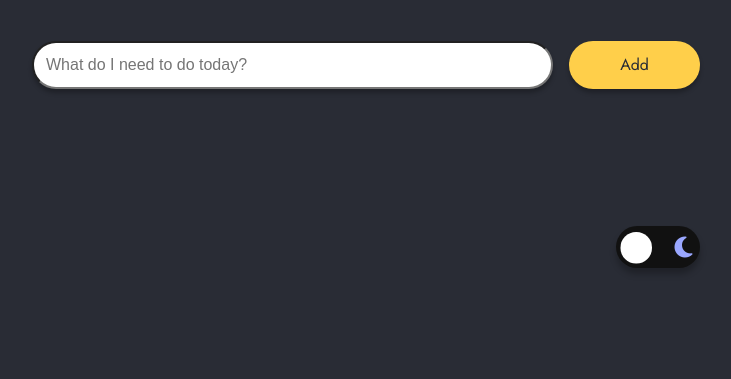
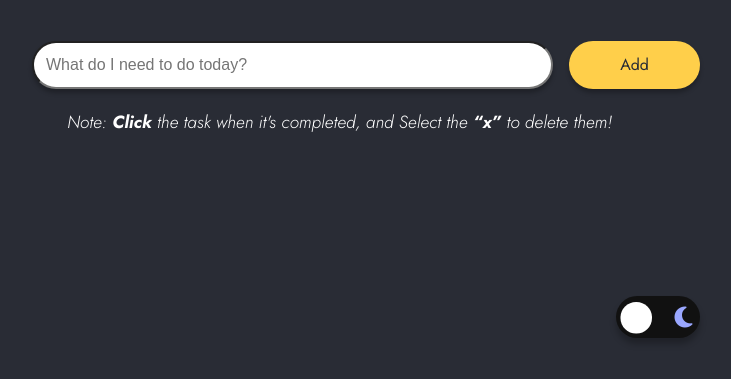
Before and after one commit to jessicamlee/todolist, a plain HTML site: page index.html in a window 1280 px wide. Shown: the part 193-572 px from the top of the page, without its empty margins (274-1005 px from the left). Drawn offline with Linux system fonts and the light colour scheme.

Commit message:
Added instructions for tasks
Added "Note" instructions for completed and deleting tasks.

```diff
--- a/index.html
+++ b/index.html
@@ -33,6 +33,7 @@
                 </div>
                 <ul id="myUl">
                 </ul>
+                <p class="line-height subtitle indent">Note&colon; <b>Click</b> the task when it&apos;s completed&comma; and Select the <b>&ldquo;x&rdquo;</b> to delete them&excl;</p>
             </div>
         </div>
         <script src="scripts/main.js"></script>
--- a/styles/main.css
+++ b/styles/main.css
@@ -29,6 +29,10 @@ body {
 
 .line-height {
     line-height: 1.5em;
+}
+
+.indent {
+    margin-left: 2em;
 }
 
 /* -----------------------------
```
